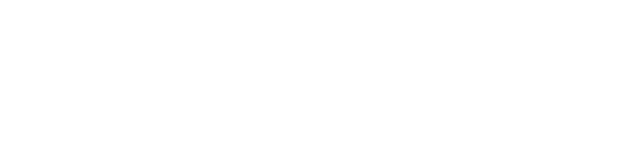
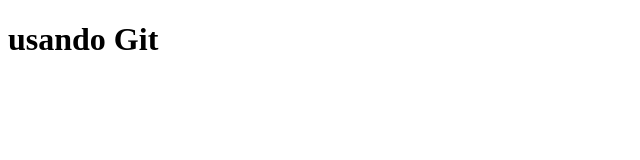
Before and after one commit to jdiaz-r/practica_git, a plain HTML site: page index.html in a window 1280 px wide. Shown: the whole page, without its empty margins (0-640 px from the left). Drawn offline with Linux system fonts and the light colour scheme.

Commit message:
agregue un titulo

```diff
--- a/index.html
+++ b/index.html
@@ -7,6 +7,6 @@
     <title>Document</title>
 </head>
 <body>
-
+    <h1>usando Git</h1>
 </body>
 </html>
```
